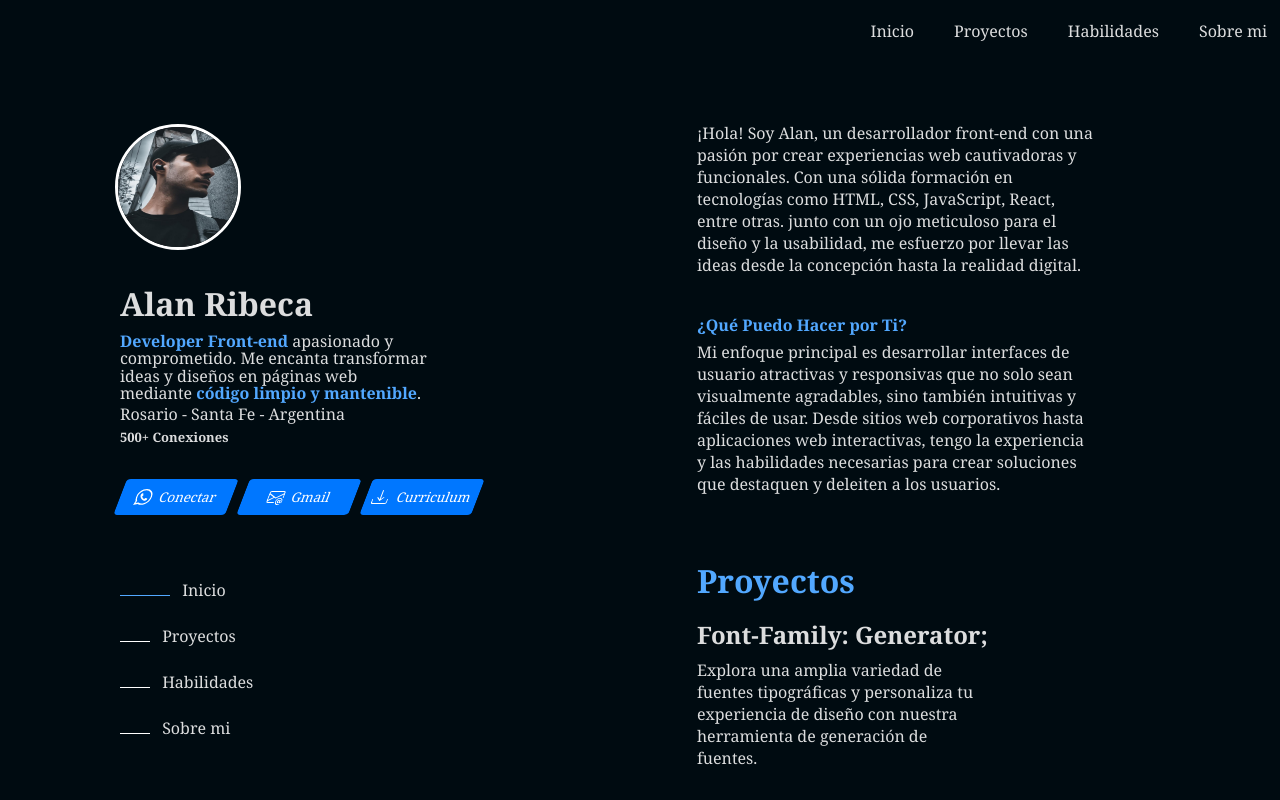
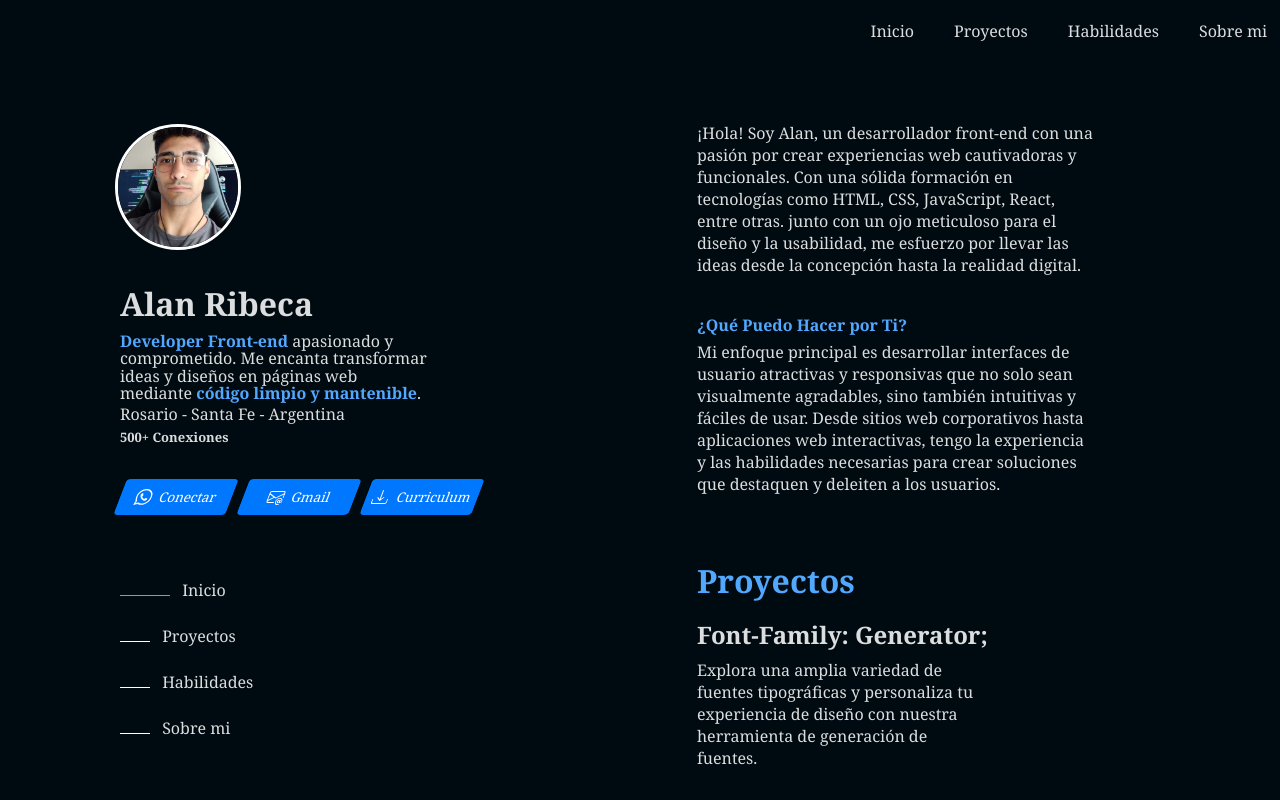
Before and after one commit to stivcode21/Colaboracion-Portafolio, a React (Vite) app: page / in a window 1280 px wide. Shown: the top 800 px of the page. Built offline with nearby package versions, Linux system fonts and the light colour scheme.

Commit message:
portafolio terminado

```diff
--- a/src/components/presentacion/Presentacion.jsx
+++ b/src/components/presentacion/Presentacion.jsx
@@ -67,8 +67,8 @@ export const Presentacion = () => {
         <div className="foto">
           <img
             className="fotoMia"
-            src="./img/imgPortafolio.jpg"
-            alt="foto de alan"
+            src="./img/fotoCV.jpg"
+            alt="foto de Alan"
           />
         </div>
 
--- a/src/components/presentacion/presentacion.scss
+++ b/src/components/presentacion/presentacion.scss
@@ -16,6 +16,7 @@
       height: 120px;
       border-radius: 50%;
       border: 3px solid rgb(255, 255, 255);
+      object-fit: cover;
     }
   }
 
```
Also changed, not shown: public/img/fotoCV.jpg (added).
